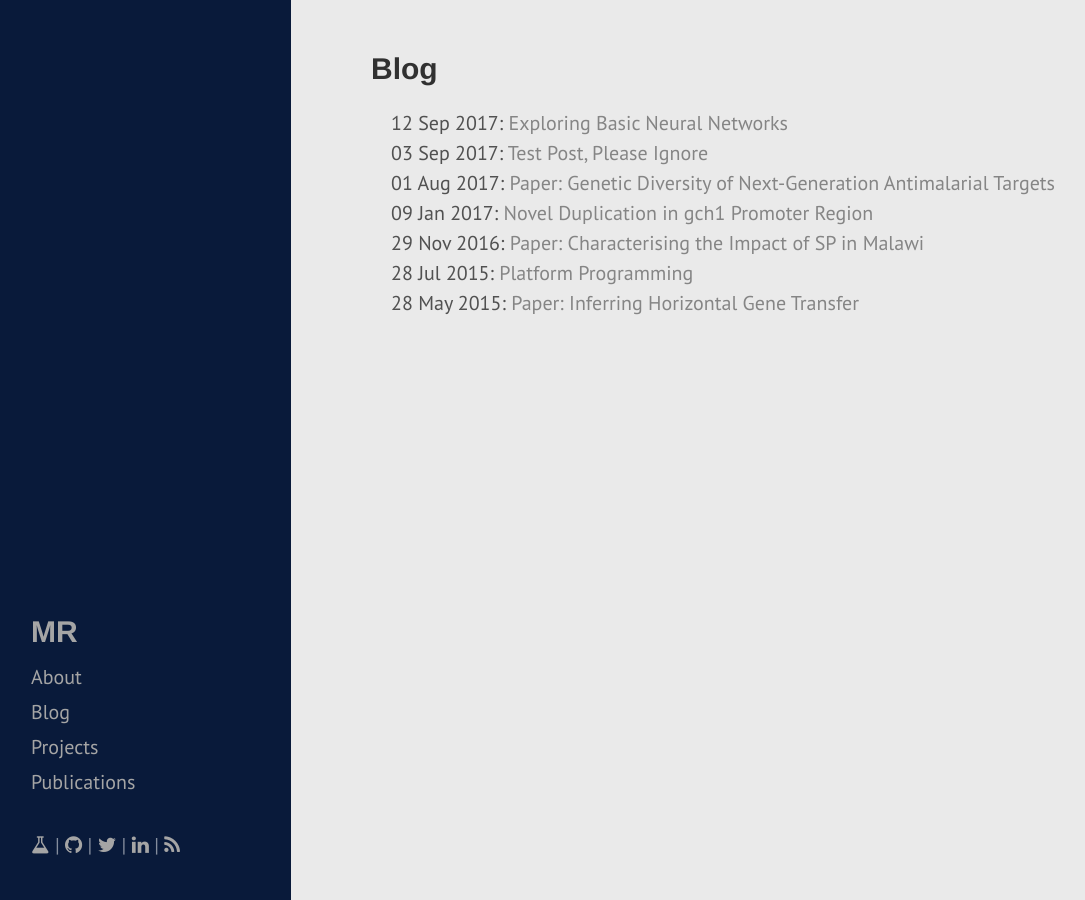
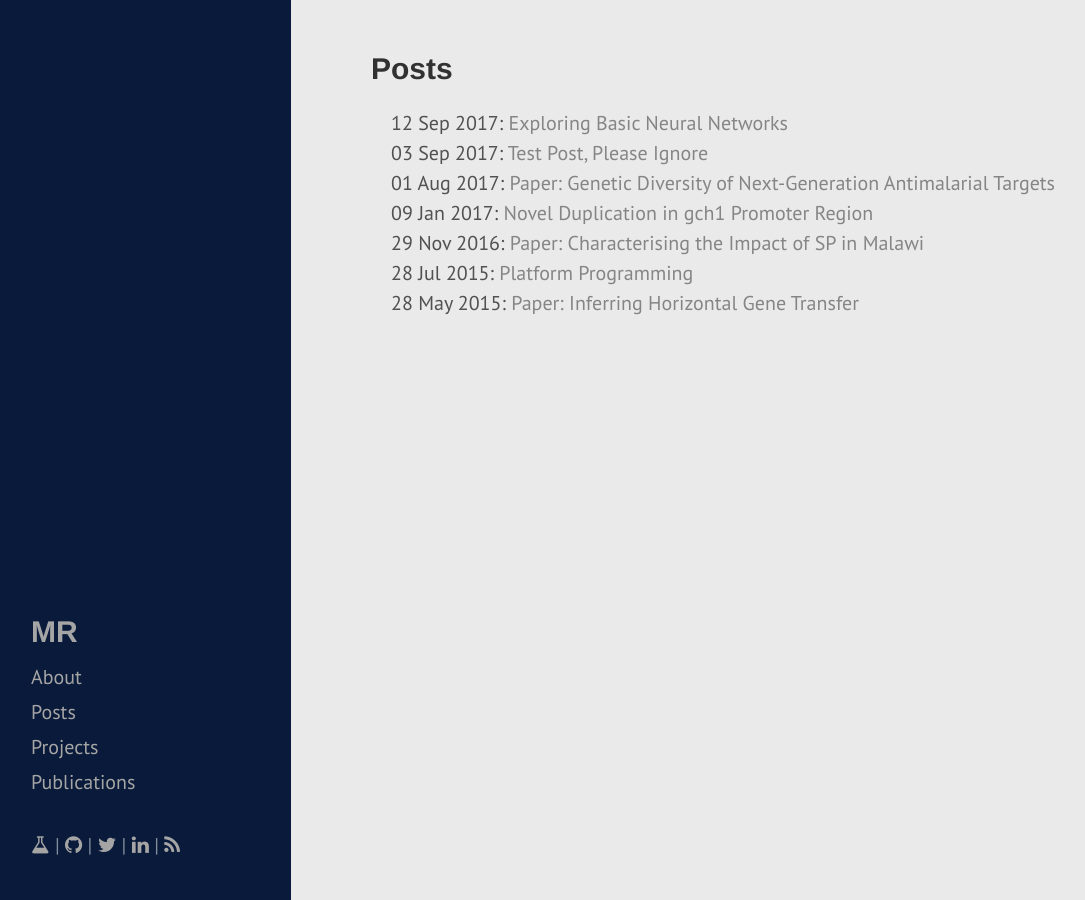
Before and after one commit to mattravenhall/mattravenhall.github.io, a Jekyll site: the page built from blog/index.html, in a window 1280 px wide. Shown: the whole page, without its empty margins (9-1094 px from the left). Built offline with Jekyll 4.4.1, drawn with Linux system fonts in a browser that asks for light colours.

Commit message:
Renamed blogs to posts

```diff
--- a/_includes/sidebar.html
+++ b/_includes/sidebar.html
@@ -10,7 +10,7 @@
 
     <nav class="sidebar-nav">
       <a class="sidebar-nav-item" href="/about">About</a>
-      <a class="sidebar-nav-item" href="/blog">Blog</a>
+      <a class="sidebar-nav-item" href="/blog">Posts</a>
       <a class="sidebar-nav-item" href="/projects">Projects</a>
       <a class="sidebar-nav-item" href="/publications">Publications</a>
       <br>
--- a/blog/index.html
+++ b/blog/index.html
@@ -1,6 +1,6 @@
 ---
 layout: default
-title: Blog
+title: Posts
 ---
 
 <h1>{{ page.title }}</h1>
```
